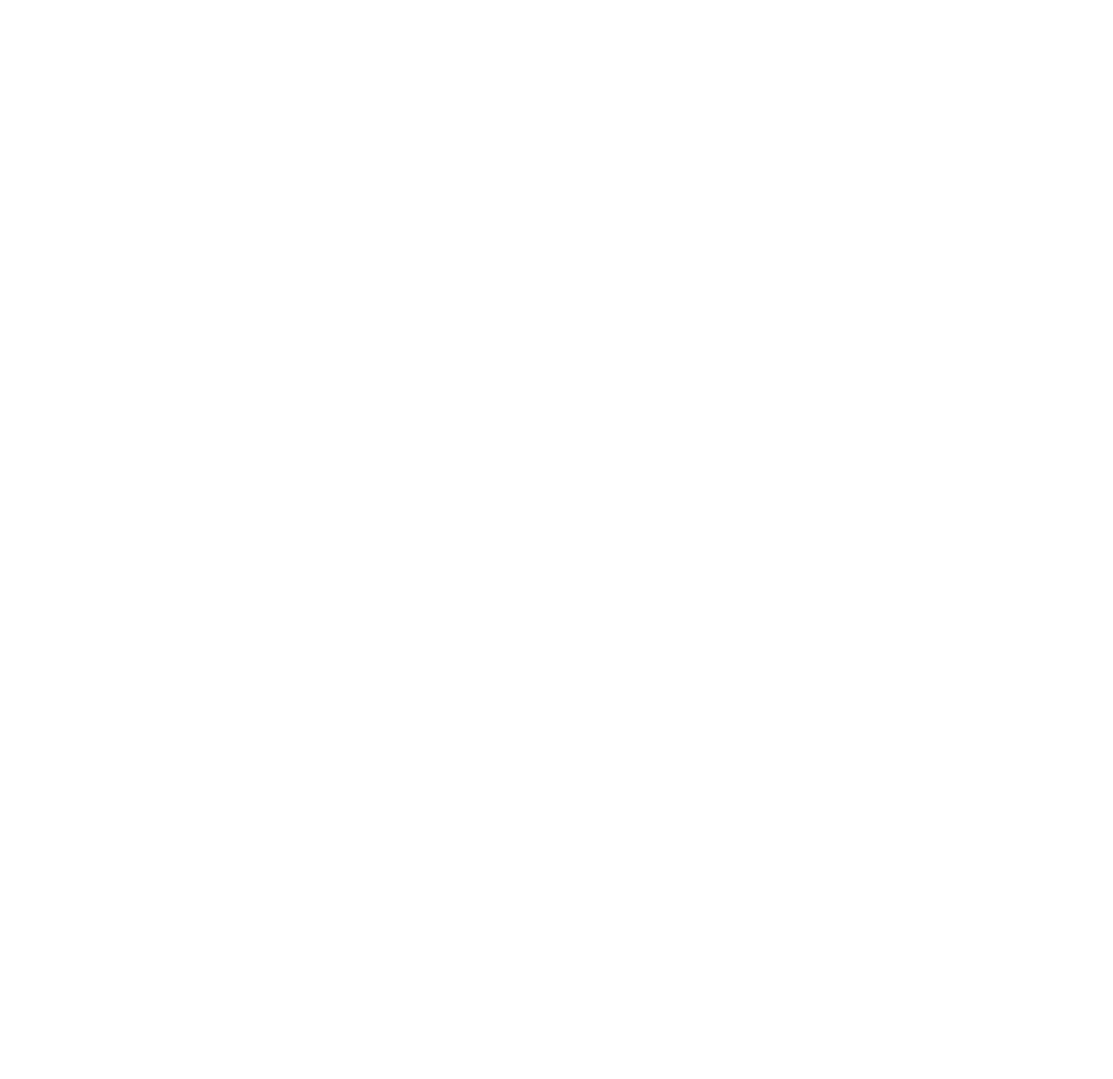
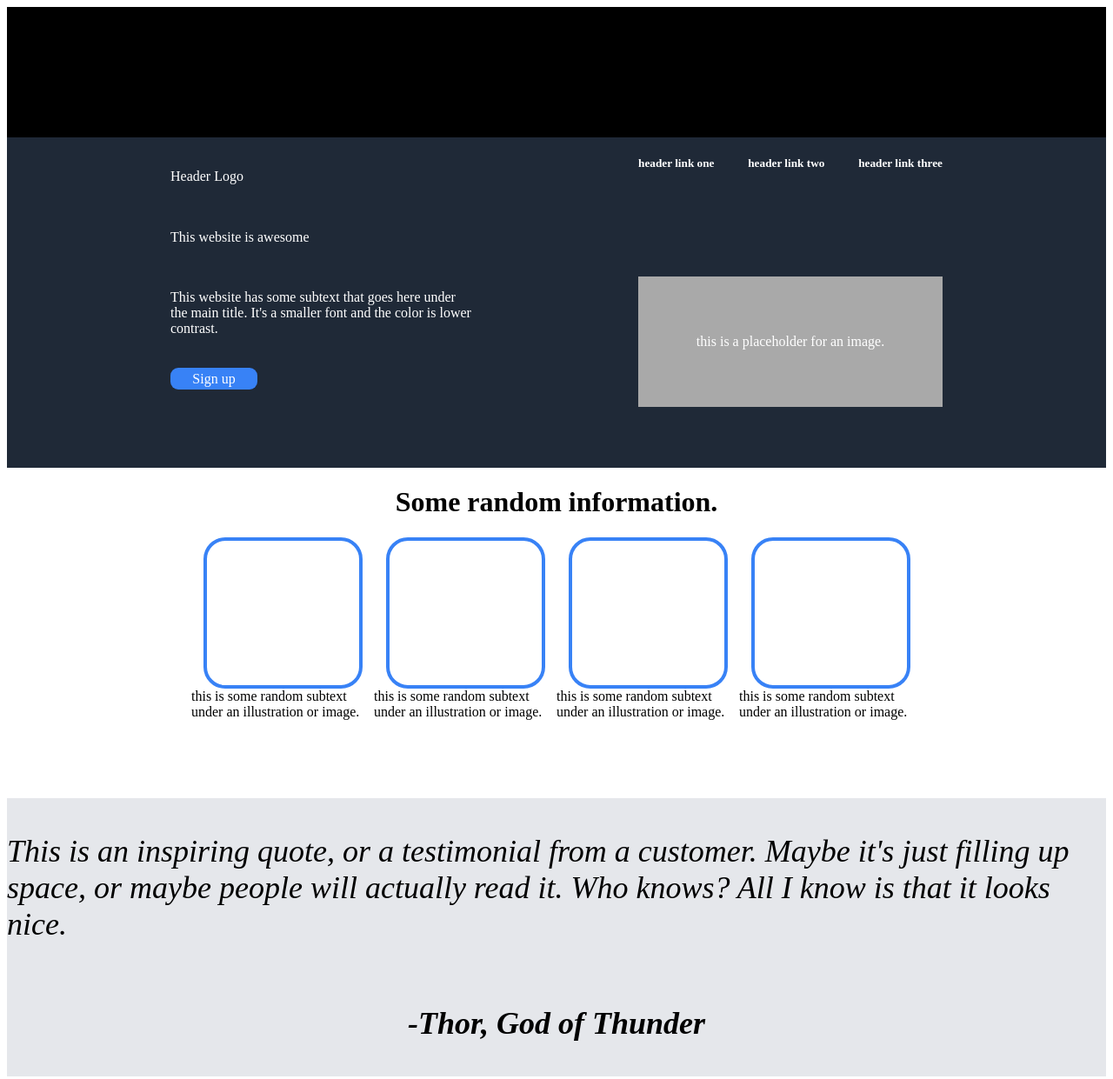
Before and after one commit to eli-bradley/landing-page, a plain HTML site: page index.html in a window 1280 px wide. Shown: the whole page at 87% size. Before the commit the page ends 800 px from the top, so only its background shows below. Drawn offline with Linux system fonts and the light colour scheme.

Commit message:
README.md

```diff
--- a/index.html
+++ b/index.html
@@ -4,9 +4,57 @@
     <meta charset="UTF-8">
     <meta http-equiv="X-UA-Compatible" content="IE=edge">
     <meta name="viewport" content="width=device-width, initial-scale=1.0">
-    <title>Document</title>
+    <title>Landing Page</title>
+    <link rel="stylesheet" href="landing.css">
 </head>
+
 <body>
+  <div class="header"></div>
 
+  <div class="container-1">
+    <div class="item-1">
+      <p>Header Logo</p>
+      <p>This website is awesome</p>
+      <p>This website has some subtext that goes here under the main title. It's a smaller font and the color is lower contrast.</p>
+      <div class="item-2">Sign up</div>
+    </div>
+    <div class="item-3">
+      <div class="box-1">
+        <h5>header link one</h5>
+        <h5>header link two</h5>
+        <h5>header link three</h5>
+      </div>
+      <div class="box-2">this is a placeholder for an image.</div>
+    </div>
+  </div>
+
+  <div class="container-2">
+    <div class="item-4">
+      <h1>Some random information.</h1>
+    </div>
+    <div class="item-5">
+      <div class="box-3">
+        <div class="square"></div>
+        <div>this is some random subtext under an illustration or image.</div>
+      </div>
+      <div class="box-4">
+        <div class="square"></div>
+        <div>this is some random subtext under an illustration or image.</div>
+      </div>
+      <div class="box-5">
+        <div class="square"></div>
+        <div>this is some random subtext under an illustration or image.</div>
+      </div>
+      <div class="box-6">
+        <div class="square"></div>
+        <div>this is some random subtext under an illustration or image.</div>
+      </div>
+    </div>
+  </div>
+
+  <div class="container-3">
+    <p>This is an inspiring quote, or a testimonial from a customer. Maybe it's just filling up space, or maybe people will actually read it. Who knows? All I know is that it looks nice.</p>
+    <p><strong>-Thor, God of Thunder</strong></p>
+  </div>
 </body>
 </html>
--- a/landing.css
+++ b/landing.css
@@ -0,0 +1,144 @@
+.header {
+background-color: black;
+height: 150px;
+}
+
+.container-1 {
+display: flex;
+background-color: #1F2937;
+height: 380px;
+justify-content: center;
+justify-content: space-evenly;
+}
+
+.item-1 {
+background-color: #1F2937;
+height: 310px;
+width: 350px;
+display: flex;
+flex-direction: column;
+justify-content: space-evenly;
+color: white;
+}
+
+.item-2 {
+background-color: #3882F6;
+height: 25px;
+width: 100px;
+border-radius: 9px;
+display: flex;
+justify-content: center;
+align-items: center;
+color: white;
+}
+
+
+.item-3 {
+background-color: #1F2937;
+height: 310px;
+width: 350px;
+display: flex;
+flex-direction: column;
+color: white;
+justify-content:center;
+align-items:left;
+}
+
+.box-1 {
+display: flex;
+justify-content: space-between;
+align-items: right;
+margin-bottom: 100px;
+}
+
+.box-2 {
+background-color: darkgray;
+height: 200px;
+width: 350px;
+display: flex;
+justify-content: center;
+align-items: center;
+color: white;
+}
+
+.container-2 {
+display:flex;
+flex-direction: column;
+background-color: white;
+height: 380px;
+}
+
+.item-4 {
+display: flex;
+justify-content: center;
+align-items: center;
+}
+
+.item-5 {
+display: flex;
+justify-content: center;
+align-items: center;
+}
+
+.box-3 {
+background-color: white;
+height: 210px;
+width: 210px;
+display: flex;
+flex-direction: column;
+justify-content: center;
+align-items: center;
+color: black;
+}
+
+.box-4 {
+background-color: white;
+height: 210px;
+width: 210px;
+display: flex;
+flex-direction: column;
+justify-content: center;
+align-items: center;
+color: black;
+}
+
+.box-5 {
+background-color: white;
+height: 210px;
+width: 210px;
+display: flex;
+flex-direction: column;
+justify-content: center;
+align-items: center;
+color: black;
+}
+
+.box-6 {
+background-color: white;
+height: 210px;
+width: 210px;
+display: flex;
+flex-direction: column;
+justify-content: center;
+align-items: center;
+color: black;
+}
+
+.square {
+background-color: white;
+height: 175px;
+width: 175px;
+border-radius: 25px;
+border: 4px solid #3882F6;
+}
+
+.container-3 {
+background-color: #E5E7EB;
+height: 320px;
+display: flex;
+flex-direction: column;
+justify-content: center;
+align-items: center;
+font-size: 36px;
+font-style: italic;
+}
```
Also changed, not shown: 1 other file.
